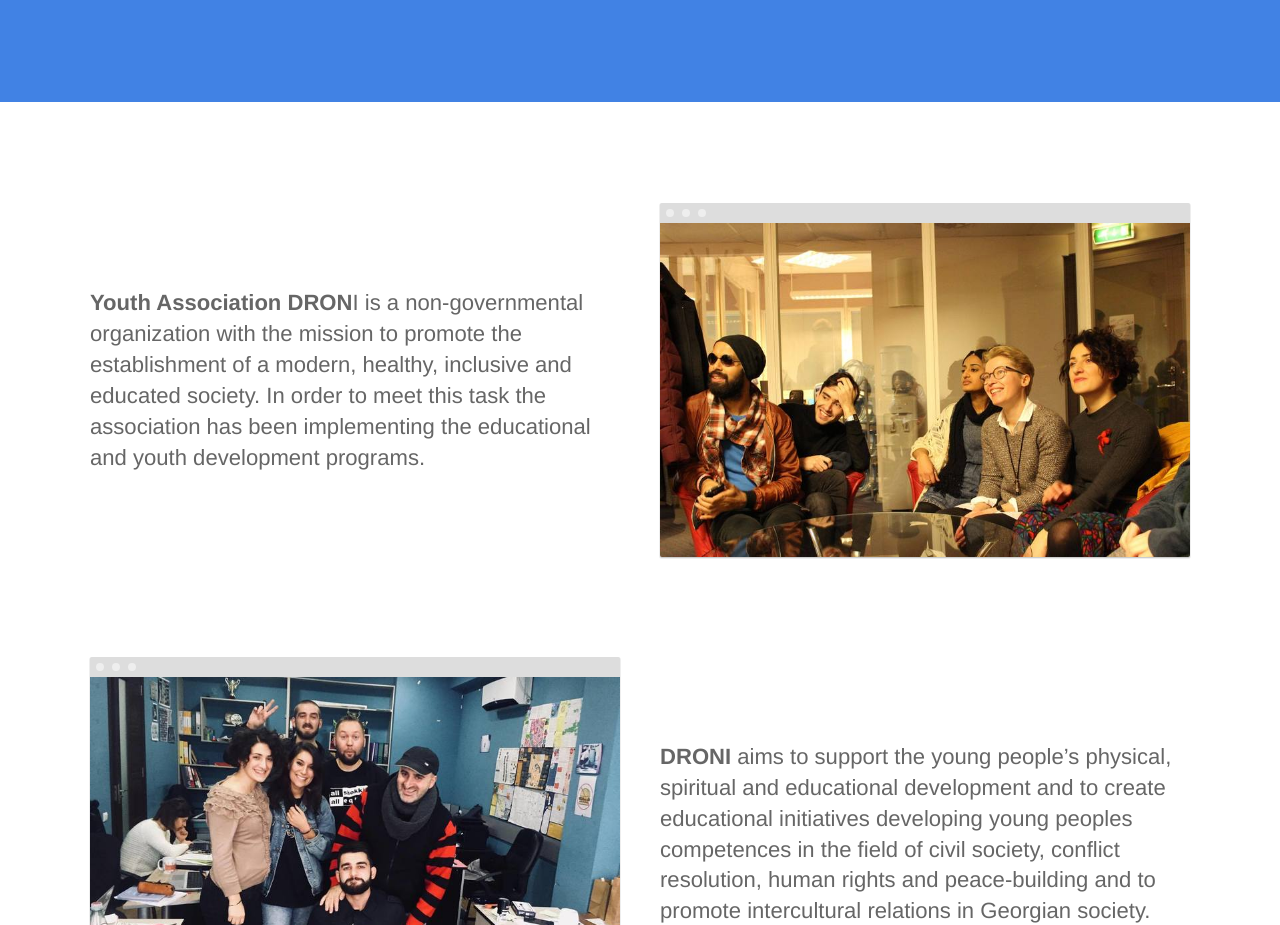
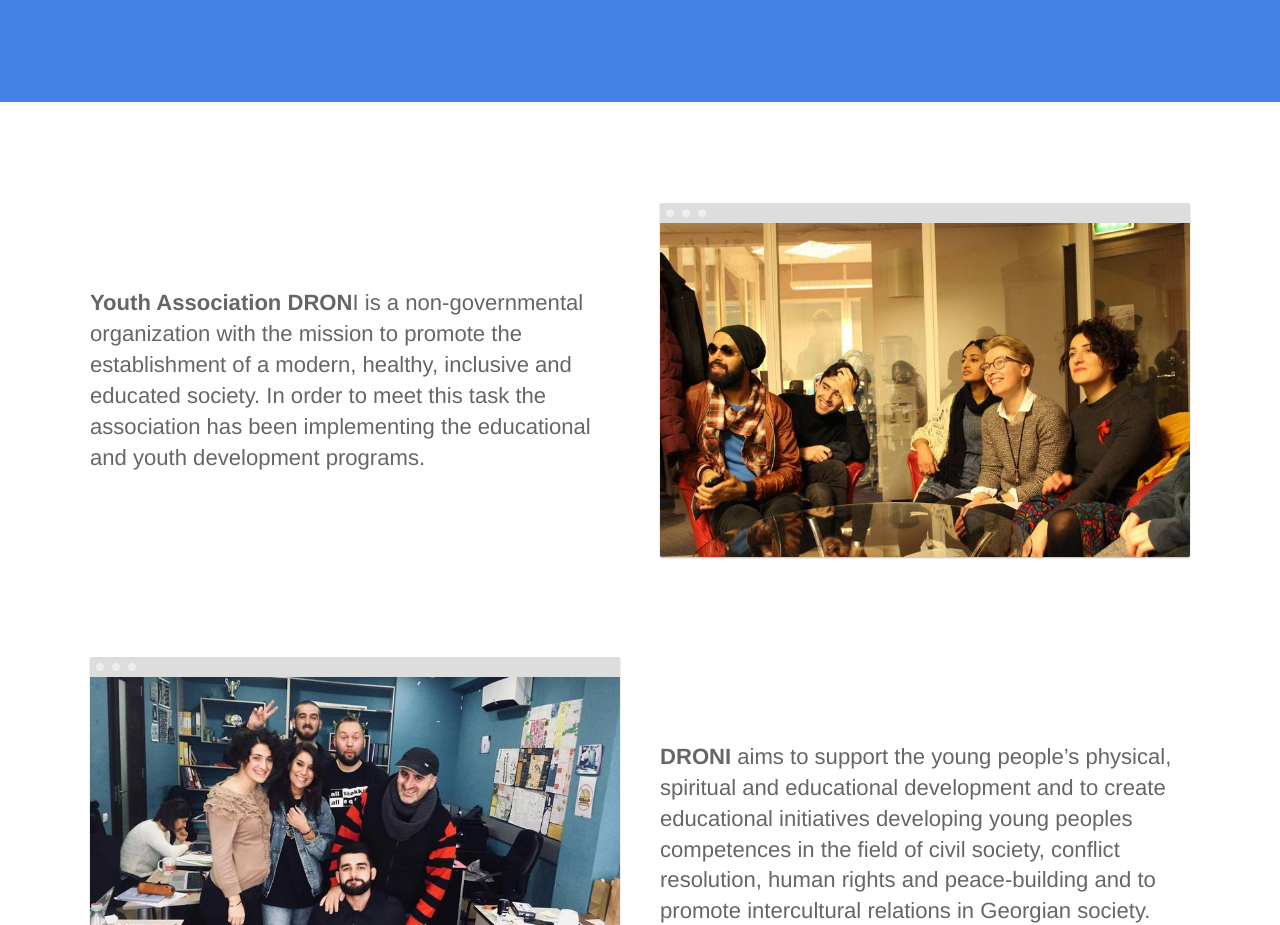
Before and after one commit to droniorg/testing2, a Jekyll site: the page built from index.html, in a window 1280 px wide. Shown: the part 728-1653 px from the top of the page. Built offline with Jekyll 4.4.1, drawn with Linux system fonts in a browser that asks for light colours.

Commit message:
Updated 'index.html' via CloudCannon

```diff
--- a/index.html
+++ b/index.html
@@ -16,7 +16,7 @@
 		<div class="container flex">
 			<div class="text editable"><p><strong>Youth Association DRON</strong>I is a non-governmental organization with the mission to promote the establishment of a modern, healthy, inclusive and educated society. In order to meet this task the association has been implementing the educational and youth development programs.</p></div>
 			<div class="image">
-				<img alt="One" class="screenshot editable" id="cms-identifiable-3708" data-cms-cid="637" src="/uploads/versions/24297514-10155010094185849-8267902853140234308-o---x0-0-2048-1290-794-500x---.jpg" width="794" height="500" />
+				<img alt="One" class="screenshot editable" id="cms-identifiable-3708" data-cms-cid="637" width="794" height="500" src="/uploads/versions/24297514-10155010094185849-8267902853140234308-o---x0-38-2048-1290-794-500x---.jpg" />
 			</div>
 		</div>
 	</section>
@@ -25,7 +25,7 @@
 		<div class="container flex">
 			<div class="text editable"><p><strong>DRONI</strong> aims to support the young people&rsquo;s physical, spiritual and educational development and to create educational initiatives developing young peoples competences in the field of civil society, conflict resolution, human rights and peace-building and to promote intercultural relations in Georgian society.</p></div>
 			<div class="image">
-				<img alt="two" class="screenshot editable" id="cms-identifiable-3725" data-cms-cid="654" src="/uploads/versions/23415193-10154958882400849-6109108251894823735-o---x0-82-1334-840-794-500x---.jpg" width="794" height="500" />
+				<img alt="two" class="screenshot editable" id="cms-identifiable-3725" data-cms-cid="654" width="794" height="500" src="/uploads/versions/23415193-10154958882400849-6109108251894823735-o---x0-80-1334-840-794-500x---.jpg" />
 			</div>
 		</div>
 	</section>
@@ -34,7 +34,7 @@
 		<div class="container flex">
 			<div class="text editable"><p><strong>Youth Association Droni </strong>was established on the basis of the international organisation Academy for Educational Development in 2003 by the young people with 4-5 years working experience in NGO sector. DRONI is working mainly in education field on local and international level with different target groups (children, youth, students, teachers, refugees).</p></div>
 			<div class="image">
-				<img alt="Screenshot" class="screenshot editable" id="cms-identifiable-3742" data-cms-cid="3742" src="/uploads/versions/24296604-10155020957480849-7405350701157817681-n---x0-51-849-535-794-500x---.jpg" width="794" height="500" />
+				<img alt="three" class="screenshot editable" id="cms-identifiable-3742" data-cms-cid="671" width="794" height="500" src="/uploads/versions/24296604-10155020957480849-7405350701157817681-n---x0-51-849-535-794-500x---.jpg" />
 			</div>
 		</div>
 	</section>
```
